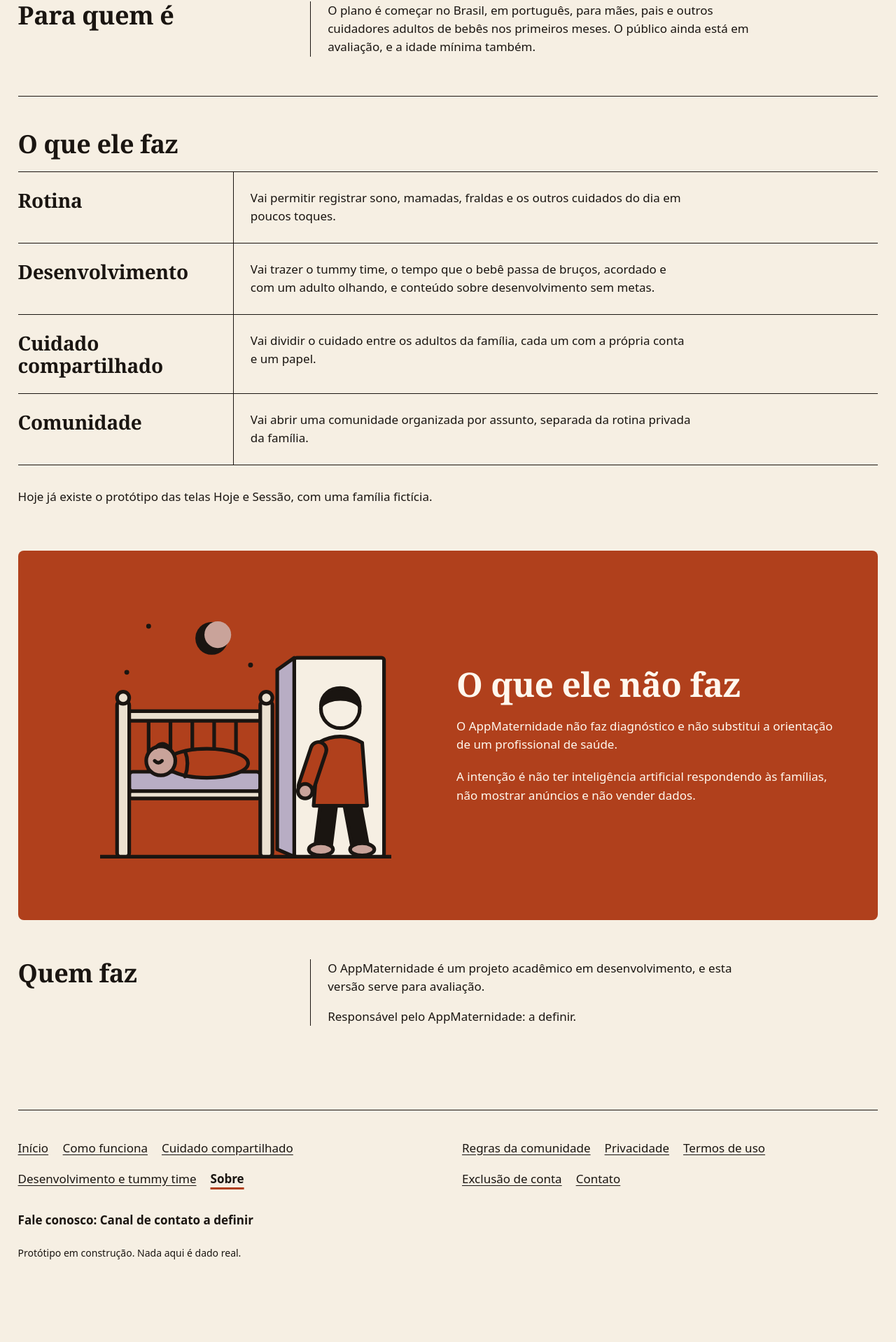
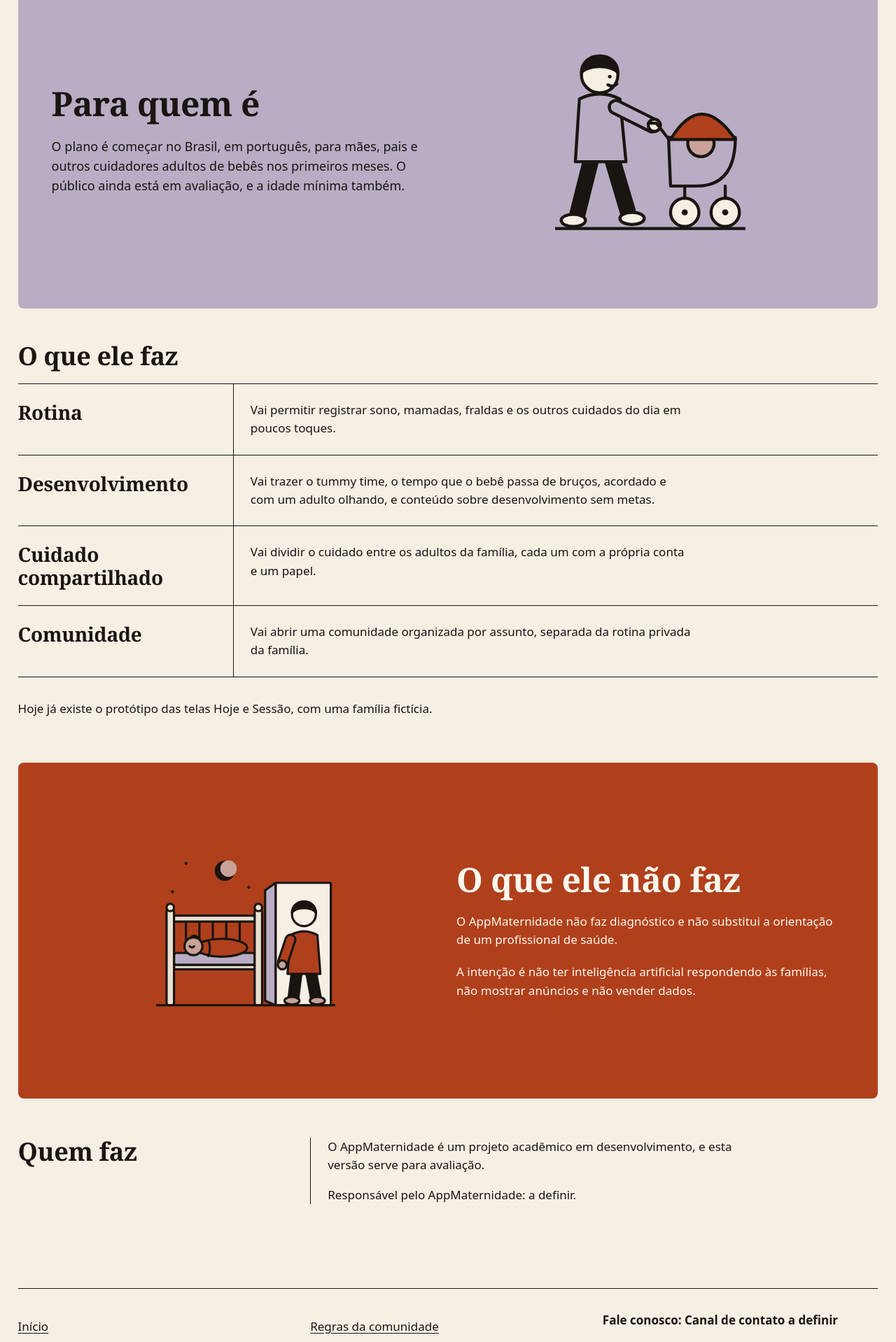
Before and after one commit to DeD-TechStack/AppMaternidade, a React (Vite) app in the folder web/: page /sobre in a window 1280 px wide. Shown: the part 396-2314 px from the top of the page at 70% size. Before the commit the page ends 2229 px from the top, so only its background shows below. Built offline with nearby package versions, Linux system fonts and the light colour scheme.

Commit message:
Ajusta altura dos campos, rodapé e ritmo das páginas públicas
Laço visual 1 da MAT-36: campos com altura mínima no desktop, Para quem é como campo no Sobre, campos com ilustração em duas colunas, rodapé em colunas e aparelho mais perto do texto.

```diff
--- a/web/src/componentes/publicas/Estrutura.tsx
+++ b/web/src/componentes/publicas/Estrutura.tsx
@@ -95,15 +95,55 @@ export function SecaoDePapel({ secao, bloco = true, corpo = 'flex flex-col gap-4
 
 type Campo = 'accent' | 'field-1' | 'field-2'
 
-/** Um campo de cor: só frases curtas e imagem. O texto longo fica no papel. */
+/**
+ * Um campo de cor: só frases curtas e imagem. O texto longo fica no papel. Em computador (a partir de
+ * 64 rem de página) o campo tem altura mínima de 30 rem, perto de metade da janela de 900 px, como o
+ * DESIGN.md pede (entre 1/2 e 1 vez a altura da janela), e o conteúdo fica no meio da altura, com
+ * respiro generoso. Em página estreita a altura é a do conteúdo.
+ */
 export function CampoDeCor({ campo, className = '', children }: { campo: Campo; className?: string; children: ReactNode }) {
   return (
     <section
       data-campo={campo}
-      className={`entrada mt-4 px-6 py-10 @min-[46rem]/publica:px-12 @min-[46rem]/publica:py-14 ${className}`}
+      className={`entrada mt-4 px-6 py-10 @min-[46rem]/publica:px-12 @min-[46rem]/publica:py-14 @min-[64rem]/publica:flex @min-[64rem]/publica:min-h-[30rem] @min-[64rem]/publica:flex-col @min-[64rem]/publica:justify-center @min-[64rem]/publica:py-16 ${className}`}
     >
       {children}
     </section>
+  )
+}
+
+interface PropsDoCampoComIlustracao {
+  campo: Campo
+  secao: Secao
+  /** A ilustração, em escala pequena em relação ao campo (largura em rem, cerca de metade da altura). */
+  ilustracao: ReactNode
+  /** A figura à esquerda e o texto à direita (em computador); sem isso, o texto à esquerda. */
+  figuraAEsquerda?: boolean
+  /** O que vai abaixo do h2, na coluna do texto. */
+  children: ReactNode
+}
+
+/**
+ * Campo de cor com uma ilustração: duas colunas assimétricas (texto de um lado, figura do outro) e,
+ * em página estreita, o texto e depois a figura. O h2 abre a coluna do texto, que é alinhada à esquerda.
+ */
+export function CampoComIlustracao({ campo, secao, ilustracao, figuraAEsquerda = false, children }: PropsDoCampoComIlustracao) {
+  const colunaDoTexto = figuraAEsquerda
+    ? '@min-[46rem]/publica:col-span-6 @min-[46rem]/publica:col-start-7 @min-[46rem]/publica:row-start-1'
+    : '@min-[46rem]/publica:col-span-6'
+  const colunaDaFigura = figuraAEsquerda
+    ? '@min-[46rem]/publica:col-span-6 @min-[46rem]/publica:col-start-1 @min-[46rem]/publica:row-start-1'
+    : '@min-[46rem]/publica:col-span-6'
+  return (
+    <CampoDeCor campo={campo}>
+      <div className="grid grid-cols-1 items-center gap-10 @min-[46rem]/publica:grid-cols-12 @min-[46rem]/publica:gap-x-6">
+        <div className={`flex flex-col gap-5 ${colunaDoTexto}`}>
+          <Titulo2 secao={secao} className="[font-size:clamp(2rem,4vw,3rem)]" />
+          {children}
+        </div>
+        <div className={`flex justify-center ${colunaDaFigura}`}>{ilustracao}</div>
+      </div>
+    </CampoDeCor>
   )
 }
 
@@ -118,15 +158,22 @@ interface PropsDoCampoComAparelho {
 
 /**
  * Campo com uma composição de aparelho: o h2 em cima e, abaixo dele, o aparelho e o parágrafo.
- * Em página estreita o parágrafo vem abaixo do aparelho; a partir de 64 rem fica à direita dele.
+ * Em página estreita o parágrafo vem abaixo do aparelho. A partir de 64 rem o grupo (título,
+ * aparelho e texto) tem a largura do que contém e fica centrado no campo; o parágrafo fica à direita
+ * do aparelho, numa coluna estreita de 22 rem colada a ele e alinhada ao topo dele, sem vazio no meio.
+ * O aparelho cresce nesse tamanho de página (ver .palco em index.css).
  */
 export function CampoComAparelho({ campo, secao, aparelho, children }: PropsDoCampoComAparelho) {
   return (
     <CampoDeCor campo={campo}>
-      <Titulo2 secao={secao} />
-      <div className="mt-10 flex flex-col items-center gap-10 @min-[64rem]/publica:flex-row @min-[64rem]/publica:gap-16">
-        <div className="flex-none">{aparelho}</div>
-        <div className="flex w-full max-w-[65ch] min-w-0 flex-col gap-4 @min-[64rem]/publica:flex-1">{children}</div>
+      <div className="mx-auto w-full @min-[64rem]/publica:w-fit">
+        <Titulo2 secao={secao} className="[font-size:clamp(2rem,4vw,3rem)]" />
+        <div className="mt-10 flex flex-col items-center gap-10 @min-[64rem]/publica:flex-row @min-[64rem]/publica:items-start @min-[64rem]/publica:gap-10">
+          <div className="flex-none">{aparelho}</div>
+          <div className="flex w-full max-w-[65ch] min-w-0 flex-col gap-4 @min-[64rem]/publica:w-[22rem] @min-[64rem]/publica:flex-none">
+            {children}
+          </div>
+        </div>
       </div>
     </CampoDeCor>
   )
--- a/web/src/componentes/publicas/RodapePublico.tsx
+++ b/web/src/componentes/publicas/RodapePublico.tsx
@@ -16,7 +16,7 @@ interface Item {
 function ListaDeLinks({ rotulo, itens }: { rotulo: string; itens: readonly Item[] }) {
   return (
     <nav aria-label={rotulo}>
-      <ul className="flex flex-wrap gap-x-5">
+      <ul className="flex flex-col items-start">
         {itens.map((item) => (
           <li key={item.para}>
             <NavLink
@@ -36,16 +36,24 @@ function ListaDeLinks({ rotulo, itens }: { rotulo: string; itens: readonly Item[
 // Rodapé comum das páginas públicas: o Início, as 9 páginas novas e a Página não encontrada. Monta
 // dentro do contêiner "pagina" do Início e também na 404, que não o tem: por isso declara o próprio
 // contêiner ("rodape") e não usa variantes do "pagina" nem de janela.
+//
+// Hierarquia: cada lista de links é vertical e tem a própria coluna. Em computador (46 rem ou mais) são
+// três colunas: Produto, Regras e privacidade, e o contato com a frase do protótipo, alinhado pelo
+// topo. Abaixo disso, as duas listas lado a lado em duas colunas quando cabem (20 rem ou mais, em rem:
+// com a fonte ampliada a página tem menos rem e as listas se empilham) e o contato embaixo, nas duas
+// colunas.
 export function RodapePublico() {
   return (
     <footer className="@container/rodape border-t">
-      <div className="grid grid-cols-1 gap-y-6 py-8 @min-[46rem]/rodape:grid-cols-2 @min-[46rem]/rodape:gap-x-10">
+      <div className="grid grid-cols-1 gap-x-6 gap-y-8 py-8 @min-[20rem]/rodape:grid-cols-2 @min-[46rem]/rodape:grid-cols-3">
         <ListaDeLinks rotulo={ROTULOS_DE_NAVEGACAO.produto} itens={NAVEGACAO_DO_RODAPE_PRODUTO} />
         <ListaDeLinks rotulo={ROTULOS_DE_NAVEGACAO.regras} itens={NAVEGACAO_DO_RODAPE_REGRAS} />
-        <p className="font-semibold @min-[46rem]/rodape:col-span-2">
-          {TF.faleConosco} <span data-pendencia="contato">{PENDENCIAS.contato}</span>
-        </p>
-        <p className="text-sm @min-[46rem]/rodape:col-span-2">{RODAPE}</p>
+        <div className="flex flex-col gap-4 @min-[20rem]/rodape:col-span-2 @min-[46rem]/rodape:col-span-1 @min-[46rem]/rodape:self-start">
+          <p className="font-semibold">
+            {TF.faleConosco} <span data-pendencia="contato">{PENDENCIAS.contato}</span>
+          </p>
+          <p className="text-sm">{RODAPE}</p>
+        </div>
       </div>
     </footer>
   )
--- a/web/src/index.css
+++ b/web/src/index.css
@@ -1036,10 +1036,12 @@
      (contêiner "publica", o <main> das páginas novas), nunca da janela, em degraus que nunca deixam
      o conjunto passar da largura: até 46 rem o campo tem 3 rem de margem lateral e o aparelho vem
      sozinho numa linha; de 46 a 64 rem a margem é de 6 rem; a partir de 64 rem o aparelho fica ao
-     lado do parágrafo (6 rem de margem, 4 rem de vão e pelo menos 24 rem para o texto). */
+     lado do parágrafo (6 rem de margem, 2,5 rem de vão e a coluna do texto de 22 rem) e cresce: o
+     celular em tamanho natural e o notebook até 0,94. O que vale em cada largura é conferido em
+     acabamentoPublicas.test.tsx, de 6 a 140 rem. */
   .palco {
-    --escala-celular: 0.2;
-    --escala-notebook: 0.08;
+    --escala-celular: 0.1;
+    --escala-notebook: 0.04;
   }
 
   .palco-celular {
@@ -1054,6 +1056,13 @@
     flex: none;
     width: calc(61rem * var(--escala-notebook));
     height: calc(36.25rem * var(--escala-notebook));
+  }
+
+  @container publica (min-width: 8rem) {
+    .palco {
+      --escala-celular: 0.17;
+      --escala-notebook: 0.07;
+    }
   }
 
   @container publica (min-width: 10rem) {
@@ -1156,32 +1165,32 @@
 
   @container publica (min-width: 64rem) {
     .palco {
-      --escala-celular: 0.9;
-      --escala-notebook: 0.49;
+      --escala-celular: 1;
+      --escala-notebook: 0.54;
     }
   }
 
   @container publica (min-width: 70rem) {
     .palco {
-      --escala-notebook: 0.59;
+      --escala-notebook: 0.64;
     }
   }
 
   @container publica (min-width: 76rem) {
     .palco {
-      --escala-notebook: 0.68;
+      --escala-notebook: 0.74;
     }
   }
 
   @container publica (min-width: 82rem) {
     .palco {
-      --escala-notebook: 0.78;
+      --escala-notebook: 0.84;
     }
   }
 
   @container publica (min-width: 88rem) {
     .palco {
-      --escala-notebook: 0.88;
+      --escala-notebook: 0.94;
     }
   }
 }
--- a/web/src/paginas/publicas/ComoFunciona.tsx
+++ b/web/src/paginas/publicas/ComoFunciona.tsx
@@ -33,7 +33,7 @@ export function ComoFunciona() {
 
       <CampoComAparelho campo="field-2" secao={madrugada.secao} aparelho={<CelularDaSessaoDeMadrugada />}>
         <Paragrafo texto={madrugada.texto} className="texto-medida text-lg" />
-        <IlustracaoMamada className="mt-4 block h-auto w-full max-w-[22rem]" />
+        <IlustracaoMamada className="mt-4 block h-auto w-full max-w-[16rem]" />
       </CampoComAparelho>
 
       <CampoComAparelho campo="accent" secao={trocaDeTurno.secao} aparelho={<CelularDoHoje />}>
@@ -45,13 +45,13 @@ export function ComoFunciona() {
       </SecaoDePapel>
 
       <CampoDeCor campo="field-1" className="text-center">
-        <div className="mx-auto flex max-w-[40rem] flex-col items-center gap-6">
+        <div className="mx-auto flex w-full max-w-[40rem] flex-col items-center gap-6">
           <Titulo2 secao={telas.secao} className="[font-size:clamp(2.25rem,5vw,3.5rem)]" />
           <Paragrafo texto={telas.texto} className="texto-medida text-lg" />
           <Link to={telas.para} className="alvo-toque botao botao-principal">
             {telas.link}
           </Link>
-          <IlustracaoPasseio className="mt-6 block h-auto w-[18rem] max-w-full" />
+          <IlustracaoPasseio className="mt-6 block h-auto w-[16rem] max-w-full" />
         </div>
       </CampoDeCor>
     </PaginaPublica>
--- a/web/src/paginas/publicas/Contato.tsx
+++ b/web/src/paginas/publicas/Contato.tsx
@@ -24,7 +24,7 @@ export function Contato() {
         <Paragrafo texto={proposito.texto} />
       </SecaoDePapel>
 
-      <CampoDeCor campo="accent" className="@min-[46rem]/publica:min-h-[24rem]">
+      <CampoDeCor campo="accent">
         <div className="grid grid-cols-1 gap-x-6 gap-y-6 @min-[46rem]/publica:grid-cols-12">
           <Titulo2
             secao={urgencia.secao}
--- a/web/src/paginas/publicas/RegrasDaComunidade.tsx
+++ b/web/src/paginas/publicas/RegrasDaComunidade.tsx
@@ -30,7 +30,7 @@ export function RegrasDaComunidade() {
         <Tabela {...ajuda.tabela} />
       </SecaoDePapel>
 
-      <CampoDeCor campo="field-2" className="@min-[46rem]/publica:min-h-[24rem]">
+      <CampoDeCor campo="field-2">
         <div className="grid grid-cols-1 gap-x-6 gap-y-6 @min-[46rem]/publica:grid-cols-12">
           <Titulo2
             secao={denuncias.secao}
--- a/web/src/paginas/publicas/Sobre.tsx
+++ b/web/src/paginas/publicas/Sobre.tsx
@@ -1,16 +1,17 @@
 import {
   Abertura,
-  CampoDeCor,
+  CampoComIlustracao,
   PaginaPublica,
   SecaoDePapel,
-  Titulo2,
 } from '../../componentes/publicas/Estrutura.tsx'
 import { AvisoDeConstrucao, Paragrafo, Paragrafos } from '../../componentes/publicas/Textos.tsx'
 import { H1, SOBRE } from '../../conteudo/publicas.ts'
 import { IlustracaoBerco } from '../../prototipo/IlustracaoBerco.tsx'
+import { IlustracaoPasseio } from '../../prototipo/IlustracaoPasseio.tsx'
 
-// Sobre o AppMaternidade: para quem é, o que faz (um bloco de linhas, um pilar por linha), o que não
-// faz e quem faz.
+// Sobre o AppMaternidade: papel, campo, papel, campo, papel. "Para quem é" é um campo de lavanda com
+// a figura à direita; "O que ele faz" é um bloco de linhas (um pilar por linha) no papel; "O que ele
+// não faz" é o campo de urucum, com a figura à esquerda; e "Quem faz" fecha no papel.
 export function Sobre() {
   const { paraQuem, oQueFaz, oQueNaoFaz, quemFaz } = SOBRE
   return (
@@ -20,9 +21,13 @@ export function Sobre() {
         <Paragrafo texto={SOBRE.apresentacao} className="texto-medida text-xl leading-snug" />
       </Abertura>
 
-      <SecaoDePapel secao={paraQuem.secao}>
-        <Paragrafo texto={paraQuem.texto} />
-      </SecaoDePapel>
+      <CampoComIlustracao
+        campo="field-2"
+        secao={paraQuem.secao}
+        ilustracao={<IlustracaoPasseio className="block h-auto w-full max-w-[17rem]" />}
+      >
+        <Paragrafo texto={paraQuem.texto} className="texto-medida text-lg" />
+      </CampoComIlustracao>
 
       <SecaoDePapel secao={oQueFaz.secao} bloco={false} corpo="">
         <div>
@@ -40,17 +45,14 @@ export function Sobre() {
         <Paragrafo texto={oQueFaz.depois} className="texto-medida mt-8" />
       </SecaoDePapel>
 
-      <CampoDeCor campo="accent">
-        <div className="grid grid-cols-1 items-end gap-10 @min-[46rem]/publica:grid-cols-12 @min-[46rem]/publica:gap-x-6">
-          <div className="flex flex-col gap-5 @min-[46rem]/publica:col-span-6 @min-[46rem]/publica:col-start-7 @min-[46rem]/publica:row-start-1 @min-[46rem]/publica:self-center">
-            <Titulo2 secao={oQueNaoFaz.secao} className="[font-size:clamp(2rem,4vw,3rem)]" />
-            <Paragrafos textos={oQueNaoFaz.textos} />
-          </div>
-          <div className="@min-[46rem]/publica:col-span-6 @min-[46rem]/publica:col-start-1 @min-[46rem]/publica:row-start-1">
-            <IlustracaoBerco className="mx-auto block h-auto w-full max-w-[26rem]" />
-          </div>
-        </div>
-      </CampoDeCor>
+      <CampoComIlustracao
+        campo="accent"
+        secao={oQueNaoFaz.secao}
+        figuraAEsquerda
+        ilustracao={<IlustracaoBerco className="block h-auto w-full max-w-[16rem]" />}
+      >
+        <Paragrafos textos={oQueNaoFaz.textos} />
+      </CampoComIlustracao>
 
       <SecaoDePapel secao={quemFaz.secao}>
         <Paragrafos textos={quemFaz.textos} />
```
Also changed, not shown: web/src/paginas/publicas/CuidadoCompartilhado.tsx (+8 -13 lines), web/src/paginas/publicas/Desenvolvimento.tsx (+19 -22 lines), 2 other files (tests, documents, lock files or other folders).
